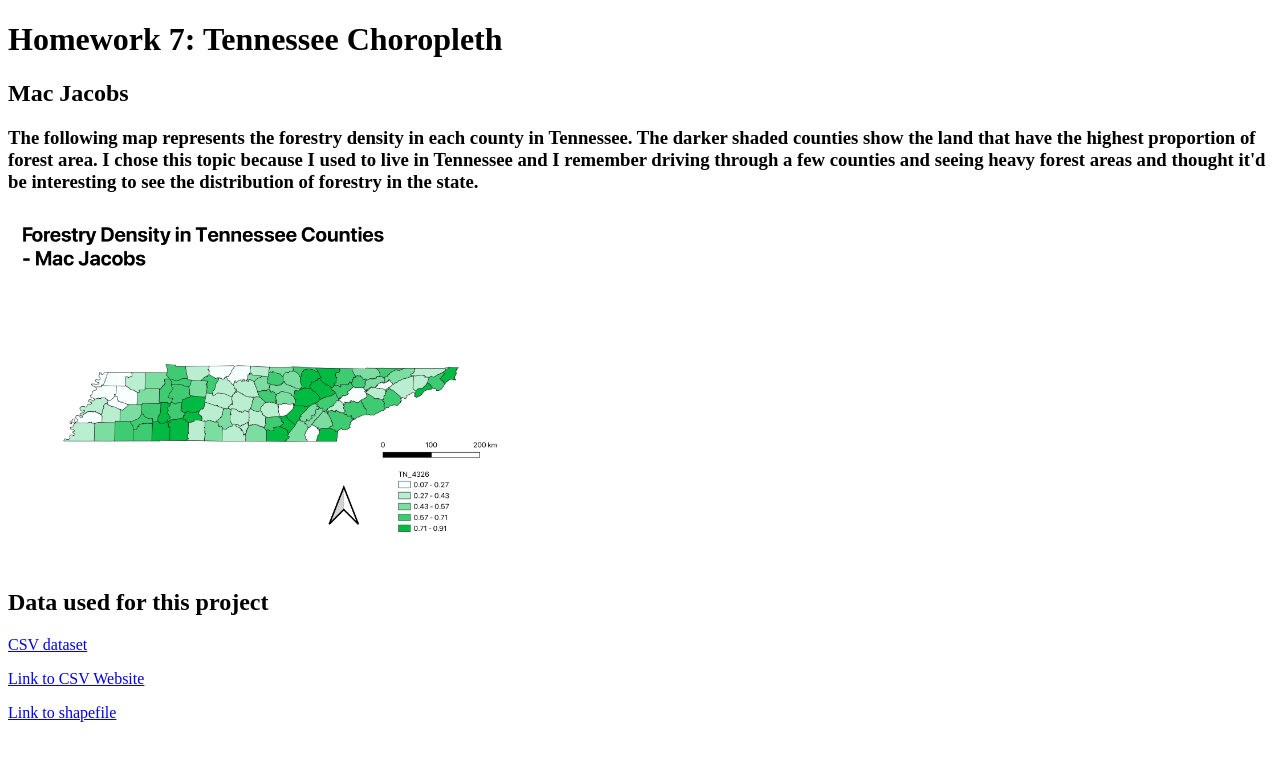
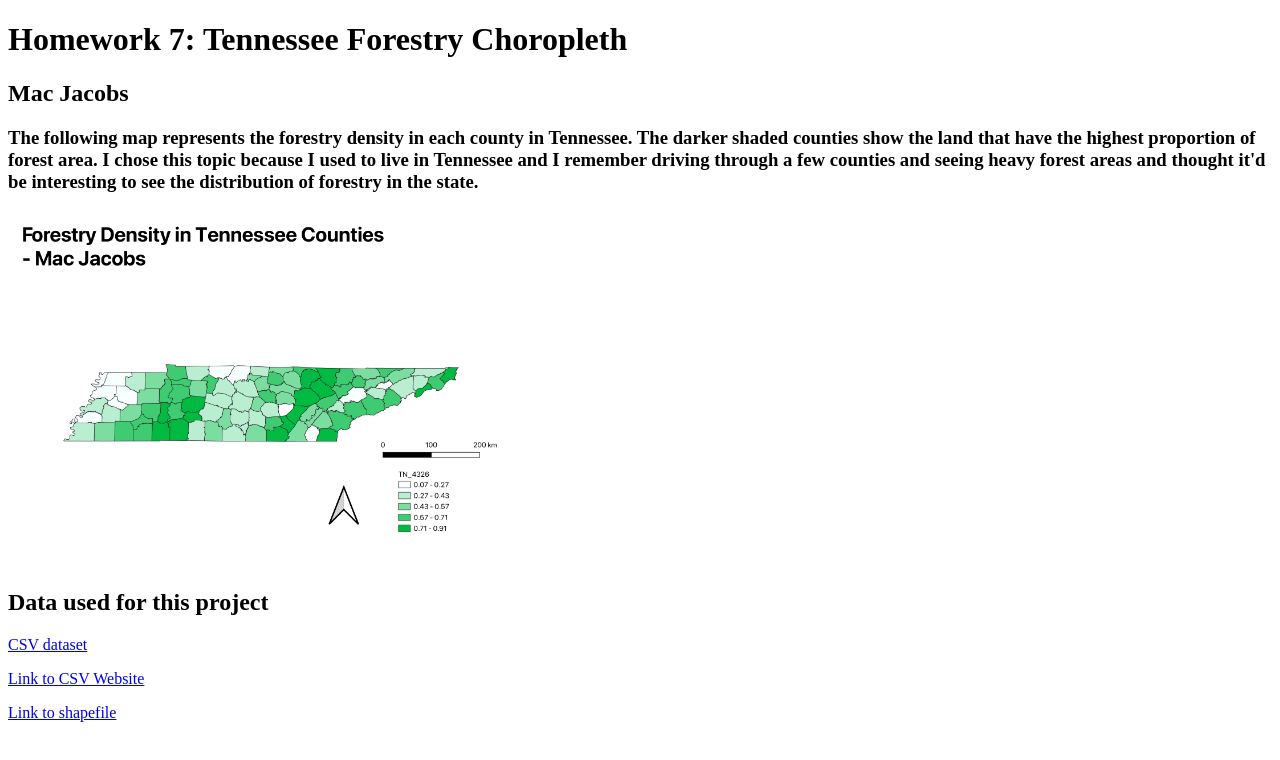
Before and after one commit to Macjacobs/homeworkseven, a plain HTML site: page index.html in a window 1280 px wide. Drawn offline with Linux system fonts and the light colour scheme.

Commit message:
Update index.html

```diff
--- a/index.html
+++ b/index.html
@@ -6,7 +6,7 @@
     <title>Homework 7</title>
 </head>
 <body>
-<h1>Homework 7: Tennessee Choropleth </h1>
+<h1>Homework 7: Tennessee Forestry Choropleth </h1>
 <h2>Mac Jacobs</h2>
 <h3>The following map represents the forestry density in each county in Tennessee. The darker shaded counties show the land that have the highest proportion of forest area.  I chose this topic because I used to live in Tennessee and I remember driving through a few counties and seeing heavy forest areas and thought it'd be interesting to see the distribution of forestry in the state.   </h3>
 <!-- Your map goes here -->
```
